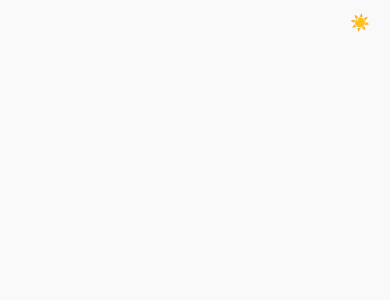
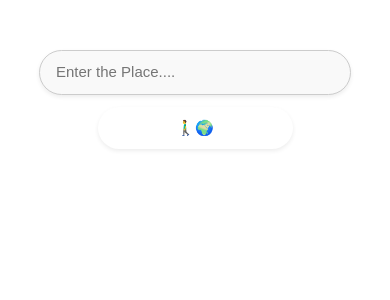
Before and after one commit to adarshas-dev/weather_app, a React (Vite) app: page / in a window 390 px wide. Shown: the top 300 px of the page. Built offline with nearby package versions, Linux system fonts and the light colour scheme.

Commit message:
search bar

```diff
--- a/src/App.jsx
+++ b/src/App.jsx
@@ -1,4 +1,5 @@
-import Toggle from "./toggle"
+import Search from "./Search"
+
 
 
 function App() {
@@ -6,9 +7,9 @@ function App() {
 
   return (
     <>
-     <Toggle/>
+     <Search/>
     </>
   )
 }
 
-export default App
+export default App;
--- /dev/null
+++ b/src/Search.css
@@ -0,0 +1,71 @@
+.Search {
+  text-align: center;
+  font-family: "Poppins", sans-serif;
+  margin-top: 50px;
+}
+
+
+.search-container {
+  display: flex;
+  justify-content: center;
+  align-items: center;
+  gap: 10px;
+  margin-top: 40px;
+}
+
+
+.search-input {
+  width: 40%;
+  padding: 10px 16px;
+  font-size: 15px;
+  border-radius: 25px;
+  border: 1px solid #ccc;
+  outline: none;
+  transition: all 0.3s ease;
+  background-color: #f9f9f9;
+}
+
+.search-input:focus {
+  border-color: #007bff;
+  background-color: #fff;
+  box-shadow: 0 0 6px rgba(0, 123, 255, 0.4);
+}
+
+
+.search-btn {
+  padding: 10px 20px;
+  border: none;
+  border-radius: 25px;
+  background-color: white;
+  color: white;
+  font-size: 15px;
+  cursor: pointer;
+  transition: background-color 0.3s ease, transform 0.2s;
+}
+
+.search-btn:hover {
+  background-color: lime;
+  transform: scale(1.05);
+}
+
+.error {
+  color: red;
+  margin-top: 15px;
+  font-weight: 500;
+}
+
+
+@media (max-width: 768px) {
+  .search-container {
+    flex-direction: column;
+    gap: 12px;
+  }
+
+  .search-input {
+    width: 80%;
+  }
+
+  .search-btn {
+    width: 50%;
+  }
+}
--- /dev/null
+++ b/src/Search.jsx
@@ -0,0 +1,110 @@
+import { useState } from "react";
+import "./Search.css";
+
+const API_KEY = "5c4251bc772c301046bb915c01c83b7e";
+
+function Search() {
+  const [city, setCity] = useState("");
+  const [weatherData, setWeatherData] = useState(null);
+  const [error, setError] = useState("");
+
+  const fetchWeather = async () => {
+    if (!city) return;
+
+    try {
+      const response = await fetch(
+        `https://api.openweathermap.org/data/2.5/weather?q=${city}&appid=${API_KEY}&units=metric`
+      );
+
+      const data = await response.json();
+      setWeatherData(data);
+      setError("");
+      if (!response.ok) {
+        throw new Error("City not found");
+      }
+    } catch (err) {
+      setWeatherData(null);
+      setError(err.message);
+    }
+  };
+
+  const handleKeyDown = (e) => {
+    if (e.key === "Enter") {
+      fetchWeather();
+    }
+  };
+
+  return (
+    <div className="App Search">
+
+      <div className="search-container text-center mt-4">
+        <input
+          type="text"
+          className="search-input shadow-sm"
+          placeholder="Enter the Place...."
+          value={city}
+          onChange={(e) => setCity(e.target.value)}
+          onKeyDown={handleKeyDown}
+        />
+        <button color="green" className="search-btn shadow-sm" onClick={fetchWeather}>
+            🚶‍♂️🌍
+        </button>
+      </div>
+
+
+      {error && <p className="error text-center">{error}</p>}
+
+
+      {weatherData && (
+        <div
+          id="weatherCarousel"
+          className="carousel slide w-50 mx-auto mt-4"
+          data-bs-ride="carousel"
+        >
+          <div className="carousel-inner">
+            <div className="carousel-item active">
+              <div className="card p-4 text-center mx-auto" style={{ maxWidth: "400px" }}>
+                <h2>
+                  {weatherData.name}, {weatherData.sys.country}
+                </h2>
+                <p>🌡️ Temperature: {weatherData.main.temp}°C</p>
+              </div>
+            </div>
+
+            <div className="carousel-item">
+              <div className="card p-4 text-center mx-auto" style={{ maxWidth: "400px" }}>
+                <p>🌥️ Weather: {weatherData.weather[0].description}</p>
+              </div>
+            </div>
+
+            <div className="carousel-item">
+              <div className="card p-4 text-center mx-auto" style={{ maxWidth: "400px" }}>
+                <p>💨 Wind Speed: {weatherData.wind.speed} m/s</p>
+              </div>
+            </div>
+          </div>
+
+          <button
+            className="carousel-control-prev"
+            type="button"
+            data-bs-target="#weatherCarousel"
+            data-bs-slide="prev"
+          >
+            <span className="carousel-control-prev-icon" aria-hidden="true"></span>
+          </button>
+
+          <button
+            className="carousel-control-next"
+            type="button"
+            data-bs-target="#weatherCarousel"
+            data-bs-slide="next"
+          >
+            <span className="carousel-control-next-icon" aria-hidden="true"></span>
+          </button>
+        </div>
+      )}
+    </div>
+  );
+}
+
+export default Search;
```
